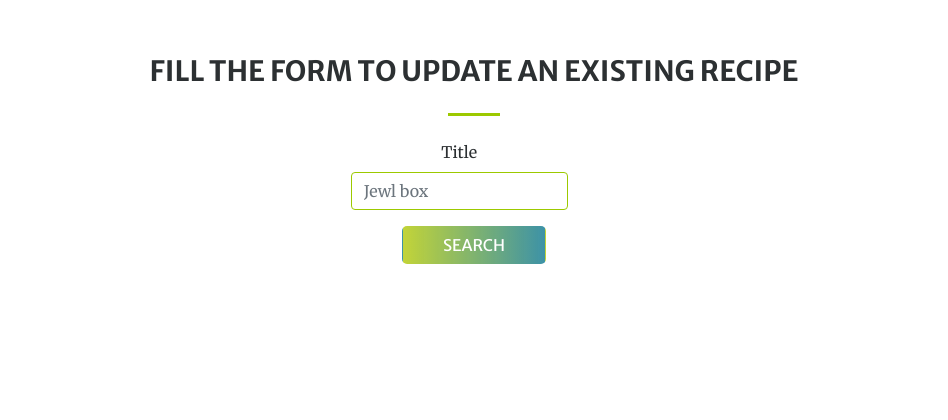
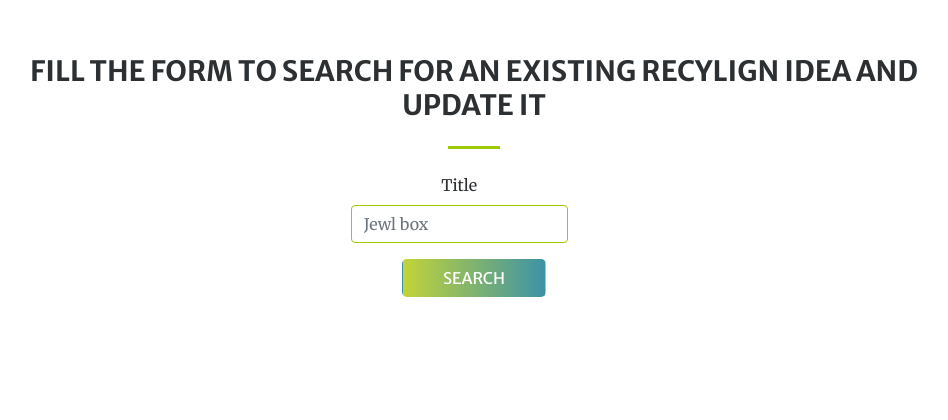
Before and after one commit to nakamuranatalia/gaia, a Java web app: page /view/jsp/recycling-ideas/recycling-ideas-update.jsp in a window 1280 px wide. Shown: the part 93-513 px from the top of the page, without its empty margins (166-1114 px from the left). Run offline with Tomcat 11, a stand-in JSP engine, Linux system fonts and the light colour scheme; some libraries are stand-ins or nearby versions.

Commit message:
Change the message to make it clearer on the recycling-ideas-update.jsp page

```diff
--- a/WebContent/view/jsp/recycling-ideas/recycling-ideas-update.jsp
+++ b/WebContent/view/jsp/recycling-ideas/recycling-ideas-update.jsp
@@ -16,7 +16,7 @@
                 <div class="row justify-content-center">
                     <div class="col-lg-10 text-center">
                         <h3 class="text-uppercase font_black font-weight-bold">
-                            FILL THE FORM TO UPDATE AN EXISTING RECIPE
+                            FILL THE FORM TO SEARCH FOR AN EXISTING RECYLIGN IDEA AND UPDATE IT
                         </h3>
                         <hr class="divider border_light my-4" />
                     </div>
```
